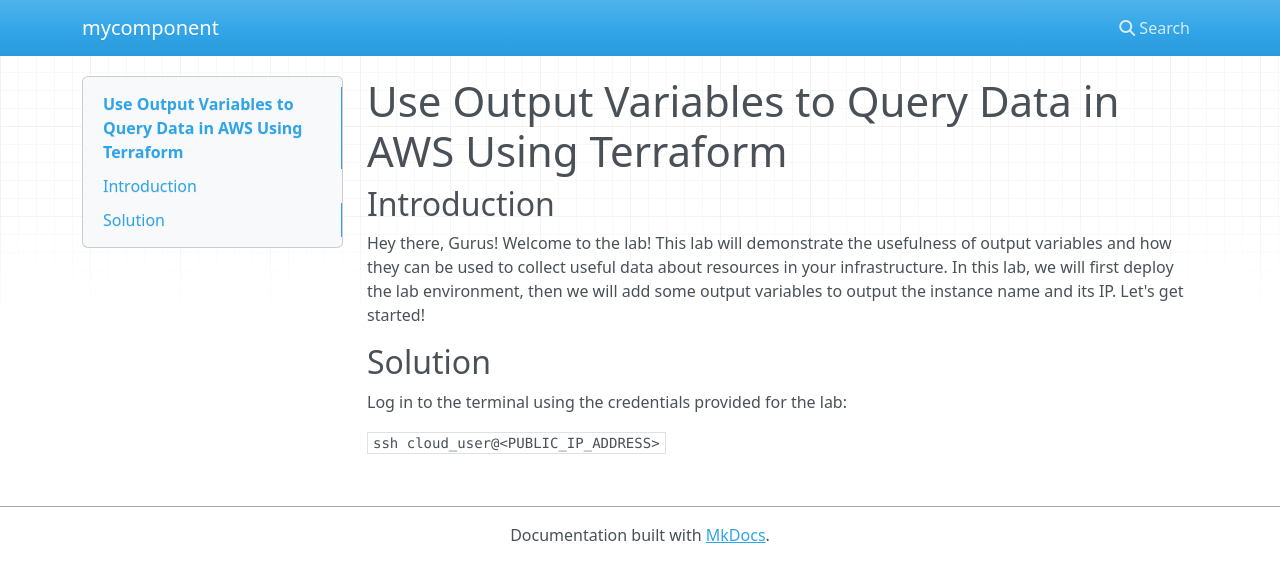
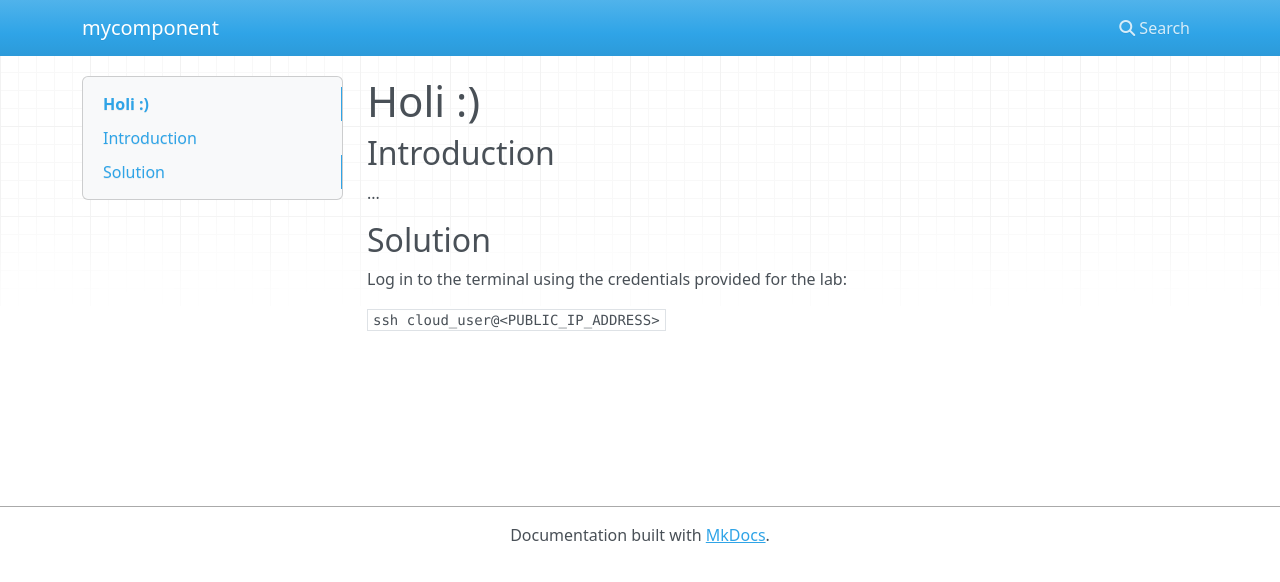
Before and after one commit to maocq/project-test-backstage, an MkDocs documentation site: the page built from docs/index.md, in a window 1280 px wide. Shown: the top 582 px of the page. Built offline with MkDocs 1.6.1, drawn with Linux system fonts in a browser that asks for light colours; nearby versions of some CDN libraries.

Commit message:
Update index.md

```diff
--- a/docs/index.md
+++ b/docs/index.md
@@ -1,8 +1,8 @@
-# Use Output Variables to Query Data in AWS Using Terraform
+# Holi :)
 
 ## Introduction
 
-Hey there, Gurus! Welcome to the lab! This lab will demonstrate the usefulness of output variables and how they can be used to collect useful data about resources in your infrastructure. In this lab, we will first deploy the lab environment, then we will add some output variables to output the instance name and its IP. Let's get started!
+...
 
 ## Solution
 
```
